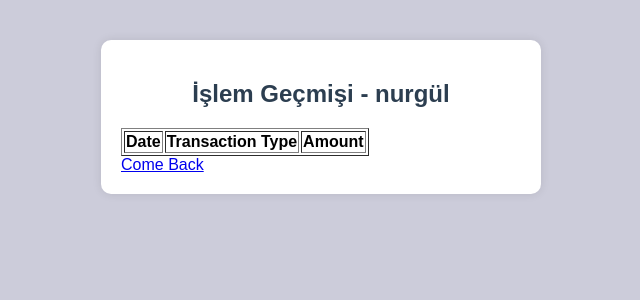
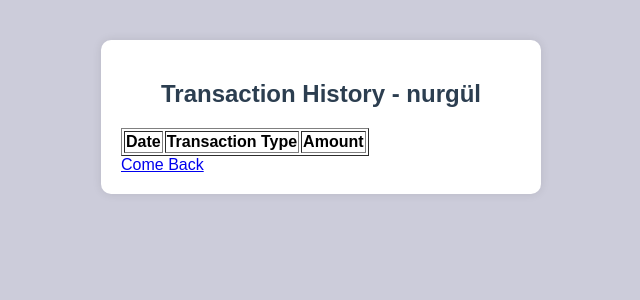
Before and after one commit to elifoztaylan/bank_project, a Flask app: page /gecmis in a window 1280 px wide. Shown: the part 38-338 px from the top of the page, without its empty margins (319-959 px from the left). Run offline with Flask 3, Linux system fonts and the light colour scheme; the visitor is signed in with stand-in values (Sample User, id 1); data comes from the database, SQL or seed files in the repository; data that the repository does not hold is empty.

Commit message:
Some names have been changed.

```diff
--- a/templates/gecmis.html
+++ b/templates/gecmis.html
@@ -5,7 +5,7 @@
 {% block title %}Transaction History{% endblock %}
 
 {% block content %}
-  <h2>İşlem Geçmişi - {{ kullanici.isim }}</h2>
+  <h2>Transaction History - {{ kullanici.isim }}</h2>
   <table border="1">
       <tr>
           <th>Date</th>
```
